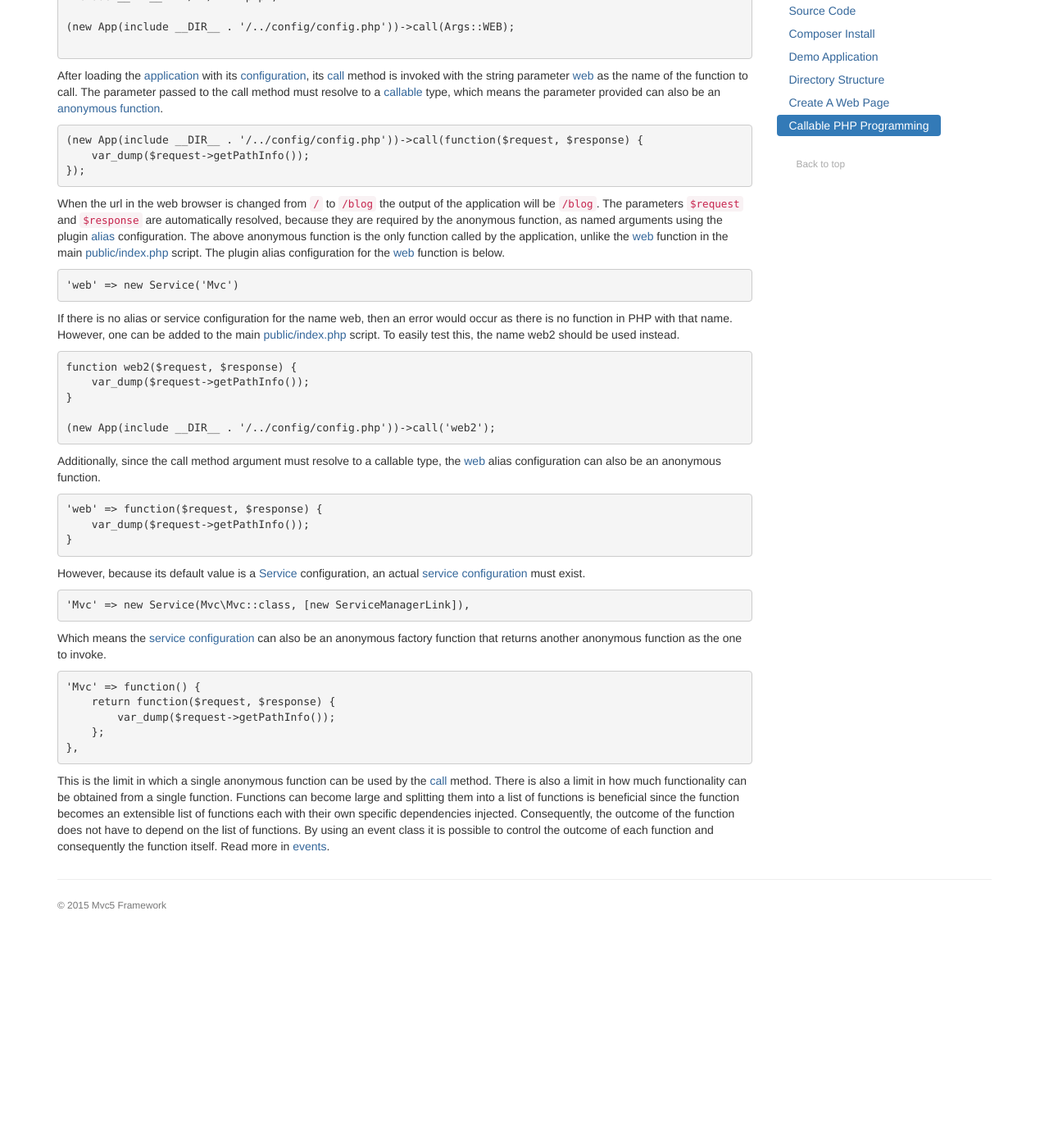
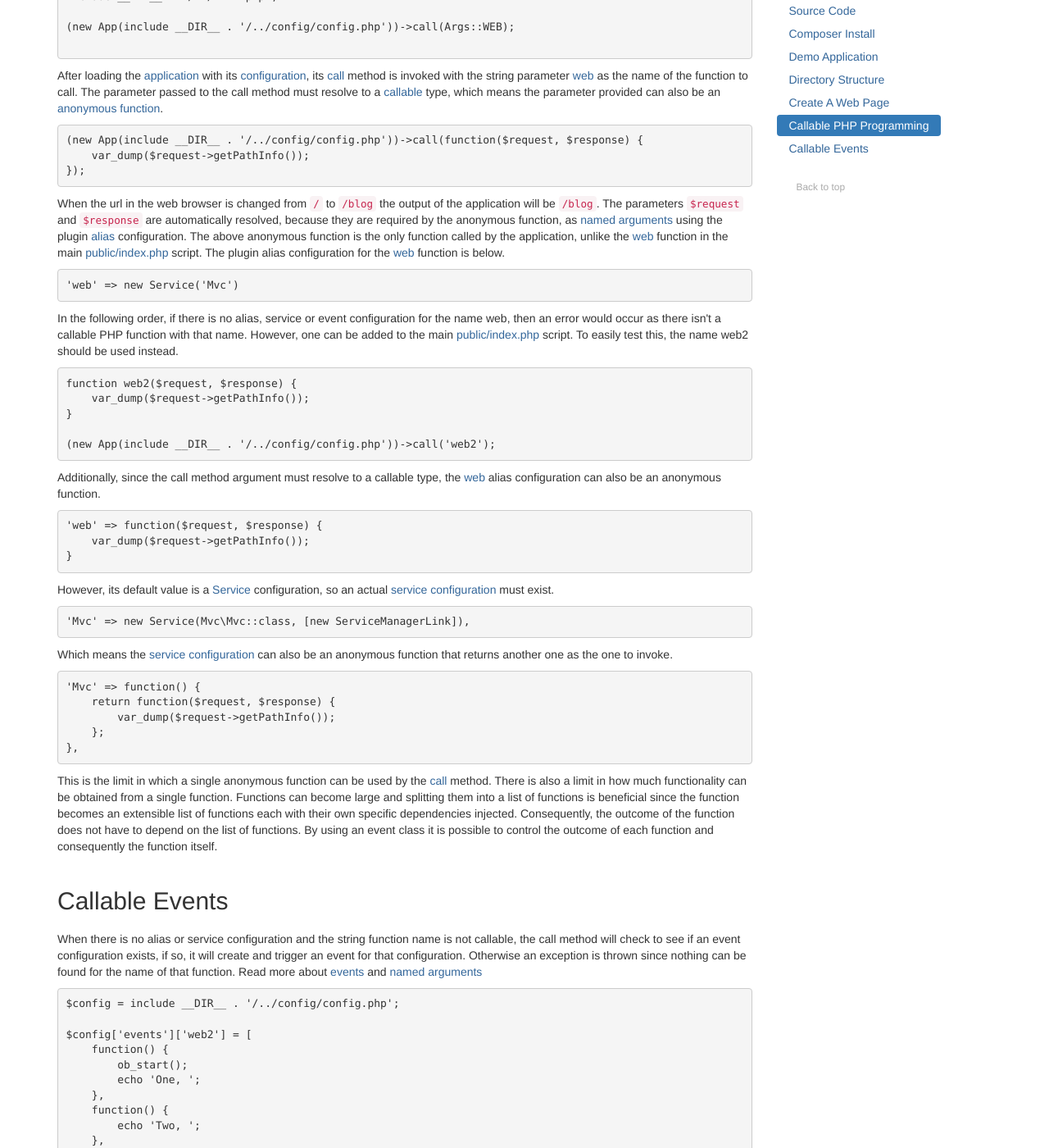
Before and after one commit to mvc5/mvc5.github.io, a Jekyll site: the page built from getting-started/index.md, in a window 1280 px wide and 1400 px high, scrolled down 3859 px. Shown: the whole window at 82% size. Built offline with Jekyll 4.4.1, drawn with Linux system fonts in a browser that asks for light colours; nearby versions of some CDN libraries; before the commit the page ends 4997 px from its top, so only the background shows below that; some of the changed text lies outside the part shown.

Commit message:
Callable Events

````diff
--- a/getting-started/callable-php-programming.md
+++ b/getting-started/callable-php-programming.md
@@ -17,13 +17,13 @@ include __DIR__ . '/../init.php';
     var_dump($request->getPathInfo());
 });
 ```
-<p>When the url in the web browser is changed from <code>/</code> to <code>/blog</code> the output of the application will be <code>/blog</code>. The parameters <code>$request</code> and <code>$response</code> are automatically resolved, because they are required by the anonymous function, as named arguments using the plugin <a href="https://github.com/mvc5/framework/blob/master/config/alias.php">alias</a> configuration. The above anonymous function is the only function called by the application, unlike the <a href="https://github.com/mvc5/framework/blob/master/config/alias.php#L19">web</a> function in the main <a href="https://github.com/mvc5/application/blob/master/public/index.php">public/index.php</a> script. The plugin alias configuration for the <a href="https://github.com/mvc5/framework/blob/master/config/alias.php#L19">web</a> function is below.</p>
+<p>When the url in the web browser is changed from <code>/</code> to <code>/blog</code> the output of the application will be <code>/blog</code>. The parameters <code>$request</code> and <code>$response</code> are automatically resolved, because they are required by the anonymous function, as <a href="http://mvc5.github.io/overview/#named-arguments-and-plugins">named arguments</a> using the plugin <a href="https://github.com/mvc5/framework/blob/master/config/alias.php">alias</a> configuration. The above anonymous function is the only function called by the application, unlike the <a href="https://github.com/mvc5/framework/blob/master/config/alias.php#L19">web</a> function in the main <a href="https://github.com/mvc5/application/blob/master/public/index.php">public/index.php</a> script. The plugin alias configuration for the <a href="https://github.com/mvc5/framework/blob/master/config/alias.php#L19">web</a> function is below.</p>
 
 ```php
 'web' => new Service('Mvc')
 ```
 
-<p>If there is no alias or service configuration for the name web, then an error would occur as there is no function in PHP with that name. However, one can be added to the main <a href="https://github.com/mvc5/application/blob/master/public/index.php">public/index.php</a> script. To easily test this, the name web2 should be used instead.</p>
+<p>In the following order, if there is no alias, service or event configuration for the name web, then an error would occur as there isn't a callable PHP function with that name. However, one can be added to the main <a href="https://github.com/mvc5/application/blob/master/public/index.php">public/index.php</a> script. To easily test this, the name web2 should be used instead.</p>
 
 ```php
 function web2($request, $response) {
@@ -41,13 +41,13 @@ function web2($request, $response) {
 }
 ```
 
-<p>However, because its default value is a <a href="https://github.com/mvc5/framework/blob/master/src/Service/Config/Service/Service.php">Service</a> configuration, an actual <a href="https://github.com/mvc5/framework/blob/master/config/service.php#L62">service configuration</a> must exist.</p>
+<p>However, its default value is a <a href="https://github.com/mvc5/framework/blob/master/src/Service/Config/Service/Service.php">Service</a> configuration, so an actual <a href="https://github.com/mvc5/framework/blob/master/config/service.php#L62">service configuration</a> must exist.</p>
 
 ```php
 'Mvc' => new Service(Mvc\Mvc::class, [new ServiceManagerLink]),
 ```
 
-<p>Which means the <a href="https://github.com/mvc5/framework/blob/master/config/service.php#L62">service configuration</a> can also be an anonymous factory function that returns another anonymous function as the one to invoke.</p>
+<p>Which means the <a href="https://github.com/mvc5/framework/blob/master/config/service.php#L62">service configuration</a> can also be an anonymous function that returns another one as the one to invoke.</p>
 
 ```php
 'Mvc' => function() {
@@ -57,4 +57,30 @@ function web2($request, $response) {
 },
 ```
 
-<p>This is the limit in which a single anonymous function can be used by the <a href="https://github.com/mvc5/framework/blob/master/src/Service/Resolver/Resolver.php#L63">call</a> method. There is also a limit in how much functionality can be obtained from a single function. Functions can become large and splitting them into a list of functions is beneficial since the function becomes an extensible list of functions each with their own specific dependencies injected. Consequently, the outcome of the function does not have to depend on the list of functions. By using an event class it is possible to control the outcome of each function and consequently the function itself. Read more in <a href="/overview/#events">events</a>.</p>
+<p>This is the limit in which a single anonymous function can be used by the <a href="https://github.com/mvc5/framework/blob/master/src/Service/Resolver/Resolver.php#L63">call</a> method. There is also a limit in how much functionality can be obtained from a single function. Functions can become large and splitting them into a list of functions is beneficial since the function becomes an extensible list of functions each with their own specific dependencies injected. Consequently, the outcome of the function does not have to depend on the list of functions. By using an event class it is possible to control the outcome of each function and consequently the function itself.</p>
+
+## Callable Events
+<p>When there is no alias or service configuration and the string function name is not callable, the call method will check to see if an event configuration exists, if so, it will create and trigger an event for that configuration. Otherwise an exception is thrown since nothing can be found for the name of that function. Read more about <a href="/overview/#events">events</a> and <a href="/overview/#named-arguments-and-plugins">named arguments</a></p>
+
+```php
+$config = include __DIR__ . '/../config/config.php';
+
+$config['events']['web2'] = [
+    function() {
+        ob_start();
+        echo 'One, ';
+    },
+    function() {
+        echo 'Two, ';
+    },
+    function($response) {
+        echo 'Three';
+
+        $response->setContent(ob_get_clean());
+
+        $response->send();
+    },
+];
+
+(new App($config))->call('web2');
+```
--- a/getting-started/sidebar.md
+++ b/getting-started/sidebar.md
@@ -6,6 +6,7 @@
         <li role="presentation"><a href="#directory-structure">Directory Structure</a></li>
         <li role="presentation"><a href="#create-a-web-page">Create A Web Page</a></li>
         <li role="presentation"><a href="#callable-php-programming">Callable PHP Programming</a></li>
+        <li role="presentation"><a href="#callable-events">Callable Events</a></li>
         <li role="presentation">
             <ul class="nav nav-pills nav-stacked" style="margin-top:20px;">
                 <li role="presentation"><a href="#"><small style="color:#aaa;">Back to top</small></a></li>
````
